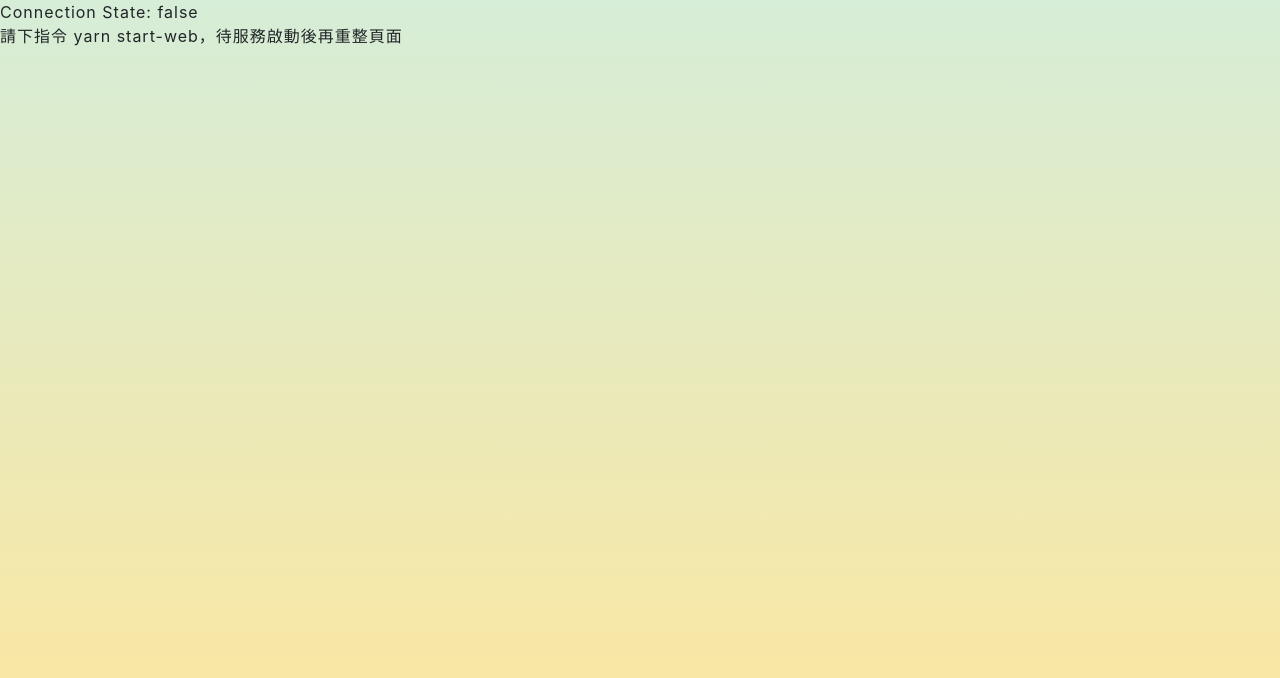
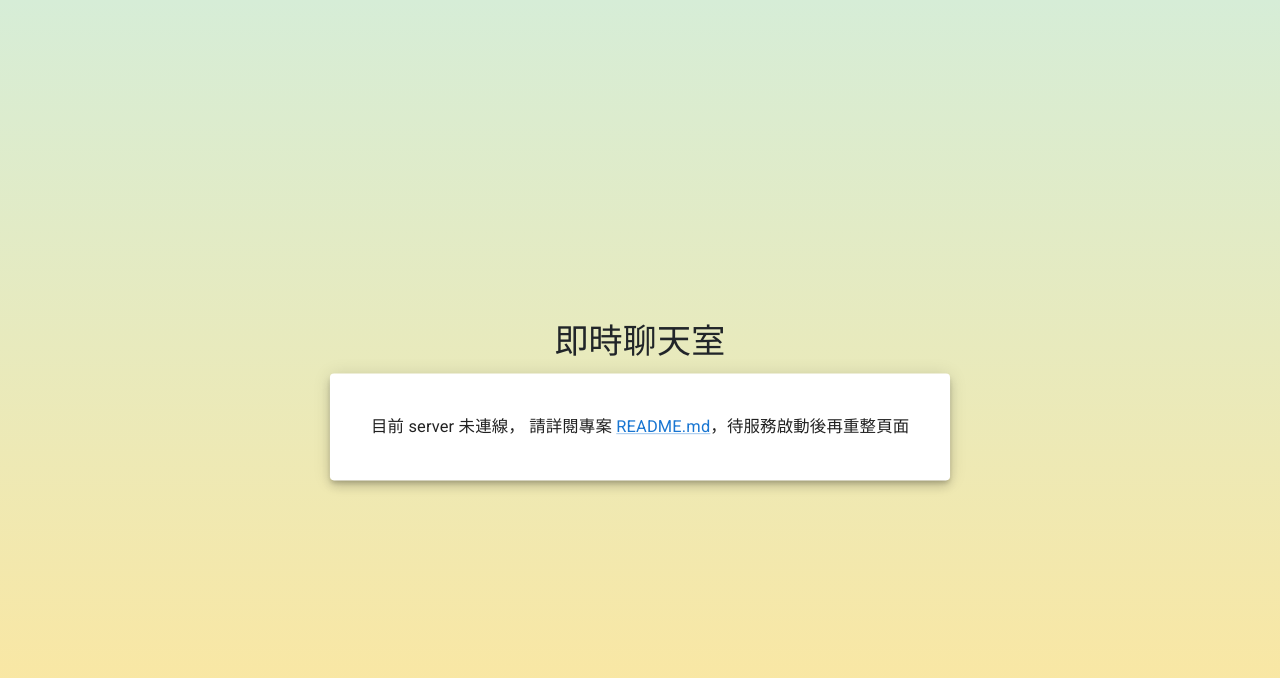
Before and after one commit to yuanchi17/react-socket-chartroom, a React (Vite) app: page / in a window 1280 px wide. Shown: the top 678 px of the page. Built offline with nearby package versions, Linux system fonts and the light colour scheme; no server answers.

Commit message:
feat: [未連線、登入頁] 介面微調

```diff
--- a/package.json
+++ b/package.json
@@ -22,6 +22,7 @@
     "@testing-library/jest-dom": "^5.11.4",
     "@testing-library/react": "^11.1.0",
     "@testing-library/user-event": "^12.1.10",
+    "animate.css": "^4.1.1",
     "clsx": "^2.0.0",
     "immer": "^10.0.3",
     "lodash": "^4.17.21",
--- a/src/App.jsx
+++ b/src/App.jsx
@@ -2,11 +2,11 @@ import { Box } from '@mui/material'
 import { ThemeProvider, createTheme } from '@mui/material/styles'
 import _ from 'lodash'
 import React, { useEffect, useState } from 'react'
-import { ConnectionState } from './components/ConnectState'
 import { useApp } from './context/appContext'
 import './index.scss'
 import Chatroom from './pages/Chatroom'
 import Login from './pages/Login'
+import NotConnect from './pages/NotConnect'
 import socket from './socket'
 import COLOR from './utils/theme-color'
 
@@ -49,7 +49,7 @@ export default function App() {
           background: theme => `linear-gradient(${theme.green.light},${theme.yellow.light})`,
         }}
       >
-        {isConnected ? _.isEmpty(user.name) ? <Login /> : <Chatroom /> : <ConnectionState isConnected={isConnected} />}
+        {isConnected ? _.isEmpty(user.name) ? <Login /> : <Chatroom /> : <NotConnect />}
       </Box>
     </ThemeProvider>
   )
--- a/src/components/ConnectState.jsx
+++ /dev/null
@@ -1,9 +0,0 @@
-export function ConnectionState({ isConnected }) {
-  return (
-    <p>
-      Connection State: {isConnected || 'false'}
-      <br />
-      請下指令 yarn start-web，待服務啟動後再重整頁面
-    </p>
-  )
-}
--- a/src/components/Login/SelectImg.jsx
+++ b/src/components/Login/SelectImg.jsx
@@ -37,7 +37,7 @@ const SelectImg = () => {
 
   return (
     <>
-      <Grid item>
+      <Grid item sx={{ mt: 3, mb: 3 }}>
         <Grid container justifyContent='center' spacing={{ xs: 1, md: 2 }} columns={4}>
           {imgs.map(img => (
             <Grid item key={img}>
--- a/src/components/Member/List.jsx
+++ b/src/components/Member/List.jsx
@@ -6,8 +6,9 @@ import OtherMemberCard from './OtherMember'
 import UserMemberCard from './User'
 
 const MemberList = () => {
-  const { user, otherUsers } = useApp()
+  const { otherUsers } = useApp()
 
+  // TODO: RWD
   return (
     <Grid container direction='column' sx={{ overflow: 'auto', height: '100%' }}>
       <Grid item xs={12} sm={3} sx={{ borderBottom: theme => `solid 1px ${theme.gray.main}`, padding: '10px' }}>
--- a/src/pages/Login.jsx
+++ b/src/pages/Login.jsx
@@ -33,7 +33,7 @@ const Login = () => {
 
       <Paper elevation={6} sx={{ padding: '40px' }}>
         <form onSubmit={handleSubmit(onSubmit)} style={{ width: '60vw' }}>
-          <Grid container direction='column' justifyContent='center' alignItems='center' spacing={2}>
+          <Grid container direction='column' justifyContent='center' alignItems='center'>
             <Grid item sx={{ width: '100%' }}>
               <Stepper activeStep={activeStep} alternativeLabel sx={{ width: '100%' }}>
                 {steps.map(label => (
--- /dev/null
+++ b/src/pages/NotConnect.jsx
@@ -0,0 +1,27 @@
+import { Grid, Link, Paper, Typography } from '@mui/material'
+import 'animate.css'
+import React from 'react'
+
+const NotConnect = () => {
+  return (
+    <Grid container direction='column' justifyContent='center' alignItems='center' sx={{ height: '100vh' }}>
+      <Typography variant='h4' gutterBottom>
+        即時聊天室
+      </Typography>
+
+      <Paper
+        elevation={6}
+        sx={{ padding: '40px' }}
+        className='animate__animated animate__pulse animate__infinite animate__slow'
+      >
+        <Typography variant='body1'>
+          目前 server 未連線， 請詳閱專案{' '}
+          <Link href='https://github.com/yuanchi17/react-socket-chatroom?tab=readme-ov-file#demo'>README.md</Link>
+          ，待服務啟動後再重整頁面
+        </Typography>
+      </Paper>
+    </Grid>
+  )
+}
+
+export default NotConnect
```
Also changed, not shown: 1 other file (tests, documents, lock files or other folders).
